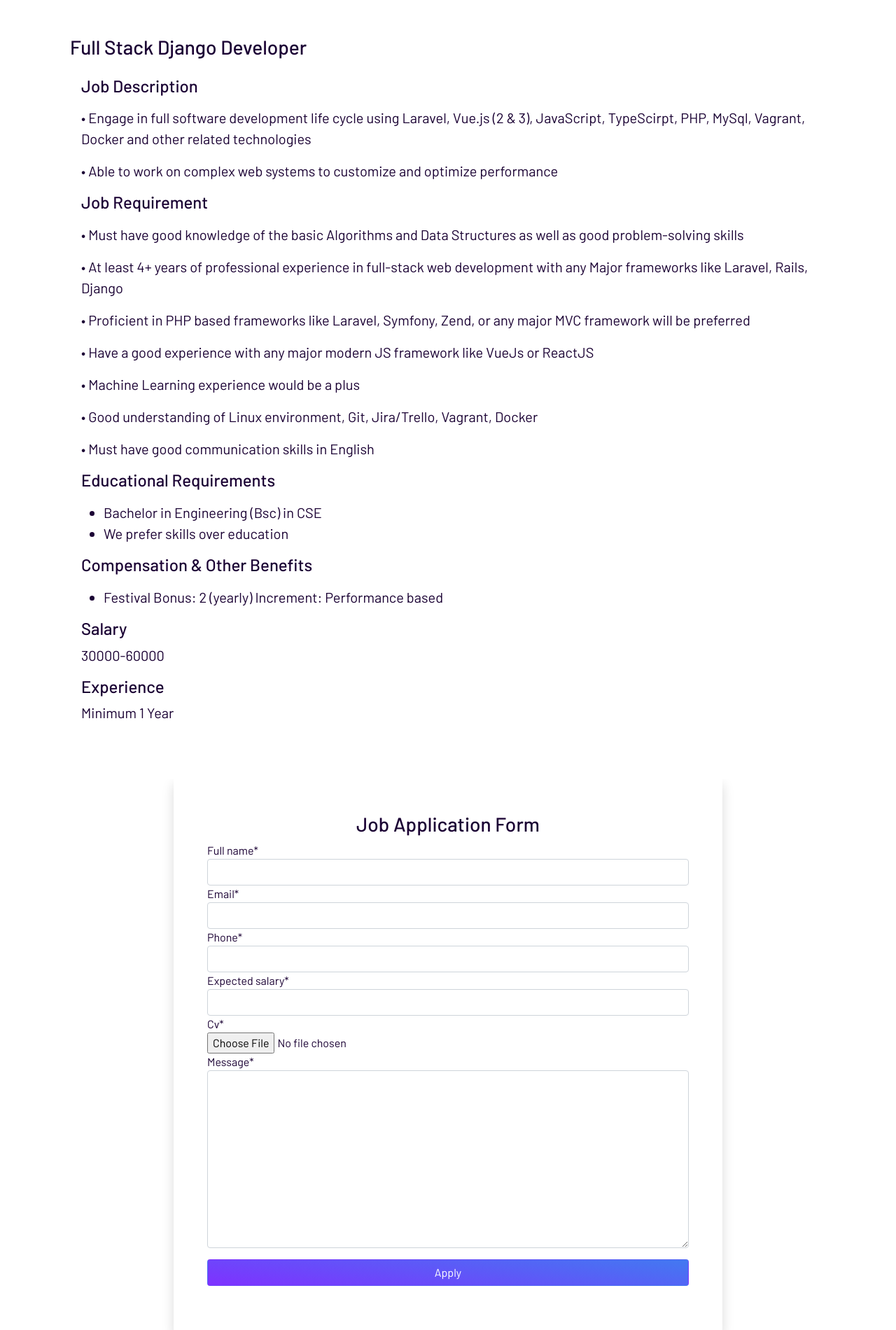
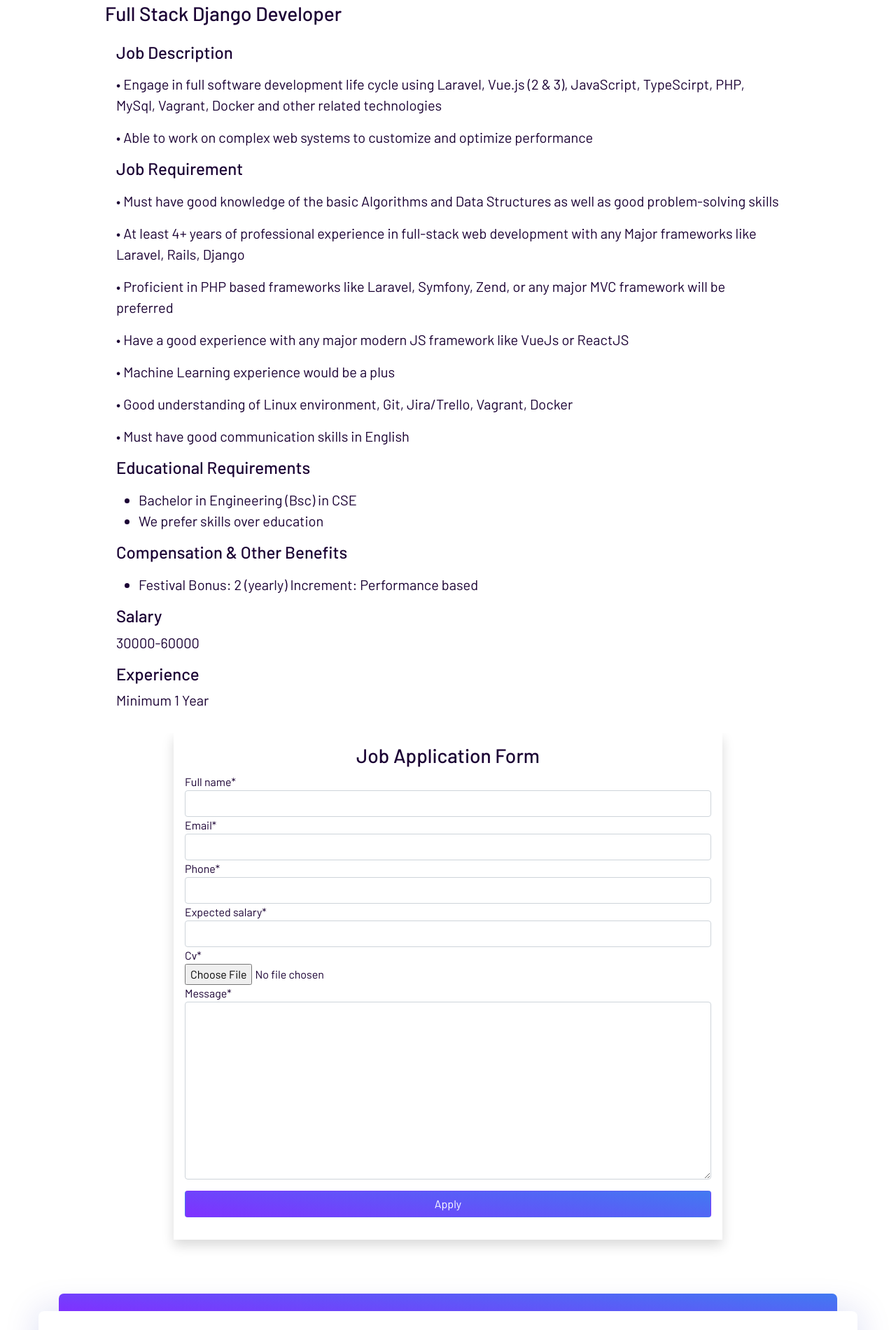
Before and after one commit to belalahmed143/universinfotech, a Django app: a page that uses universeinfotech_project/universeinfotech_app/templates/careerdetails.html in a window 1280 px wide. Shown: the part 167-2067 px from the top of the page at 70% size. Run offline with Django 3.2, Linux system fonts and the light colour scheme; data comes from the database, SQL or seed files in the repository; some libraries are stand-ins or nearby versions.

Commit message:
complete

```diff
--- a/universeinfotech_project/universeinfotech_app/templates/career.html
+++ b/universeinfotech_project/universeinfotech_app/templates/career.html
@@ -20,7 +20,7 @@
 {% block content %}
     <div class="container" style="margin-top: 170px;">
         {% for c in careers %}
-        <div class="card border-0 p-5">
+        <div class="card border-0 col-12 col-md-10 mx-auto">
             <h3>{{ c.title }}</h3>
             <div class="card-body">
                 <p>Salary : {{ c.salary }}</p>
--- a/universeinfotech_project/universeinfotech_app/templates/careerdetails.html
+++ b/universeinfotech_project/universeinfotech_app/templates/careerdetails.html
@@ -25,7 +25,7 @@
         </div>
         {% endfor %}
         {% endif %}
-        <div class="card border-0 p-5">
+        <div class="card border-0 col-12 col-md-10 mx-auto">
             <h3>{{ careers.title }}</h3>
             <div class="card-body">
                 <h4>Job Description</h4>
@@ -42,7 +42,7 @@
                 <p> {{ careers.experience }}</p>
             </div>
         </div>
-        <div class="col-12 col-md-8 apply-form shadow mx-auto p-5">
+        <div class="col-12 col-md-8 apply-form shadow mx-auto p-3">
             <h3 class="text-center">Job Application Form</h3>
             <form action="" method="POST" enctype="multipart/form-data">
                 {% csrf_token %}
```
